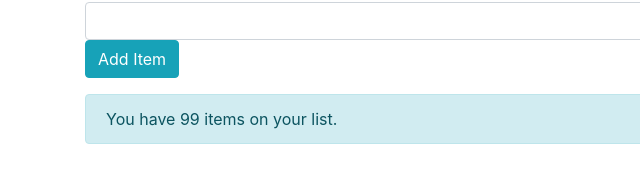
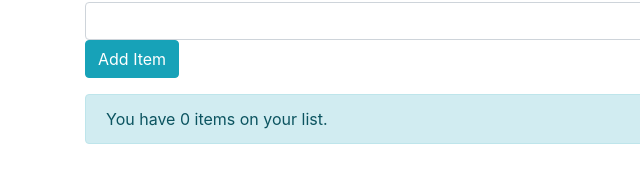
Before and after one commit to frank229osu/shopping, a website built with webpack: page src/index.html in a window 1280 px wide. Shown: the part 246-428 px from the top of the page, 0-640 px from the left. Built offline with nearby package versions, Linux system fonts and the light colour scheme.

Commit message:
copying jeff

```diff
--- a/src/index.html
+++ b/src/index.html
@@ -8,6 +8,7 @@
           href="https://stackpath.bootstrapcdn.com/bootstrap/4.4.1/css/bootstrap.min.css"
           integrity="sha384-Vkoo8x4CGsO3+Hhxv8T/Q5PaXtkKtu6ug5TOeNV6gBiFeWPGFN9MuhOf23Q9Ifjh"
           crossorigin="anonymous">
+
 </head>
 
 <body>
@@ -27,10 +28,10 @@
                    value="Add Item">
         </div>
         <ul class="list-group"
-            id='list'>
-        </ul>
+            id="list"></ul>
+
         <div class="alert alert-info">
-            You have <span id="count">99</span> items on your list.
+            You have <span id="count">0</span> items on your list.
         </div>
     </main>
 </body>
--- a/src/index.ts
+++ b/src/index.ts
@@ -1,3 +1,4 @@
+
 const addButton = document.getElementById('addButton') as HTMLInputElement;
 const itemToAdd = document.getElementById('itemToAdd') as HTMLInputElement;
 const list = document.getElementById('list') as HTMLUListElement;
@@ -48,6 +49,7 @@ function createItemInDom(item: ShoppingItem) {
     list.insertBefore(li, list.firstChild);
 }
 
+
 function saveIt() {
     localStorage.setItem('shopping-list', JSON.stringify(items));
 }
```
